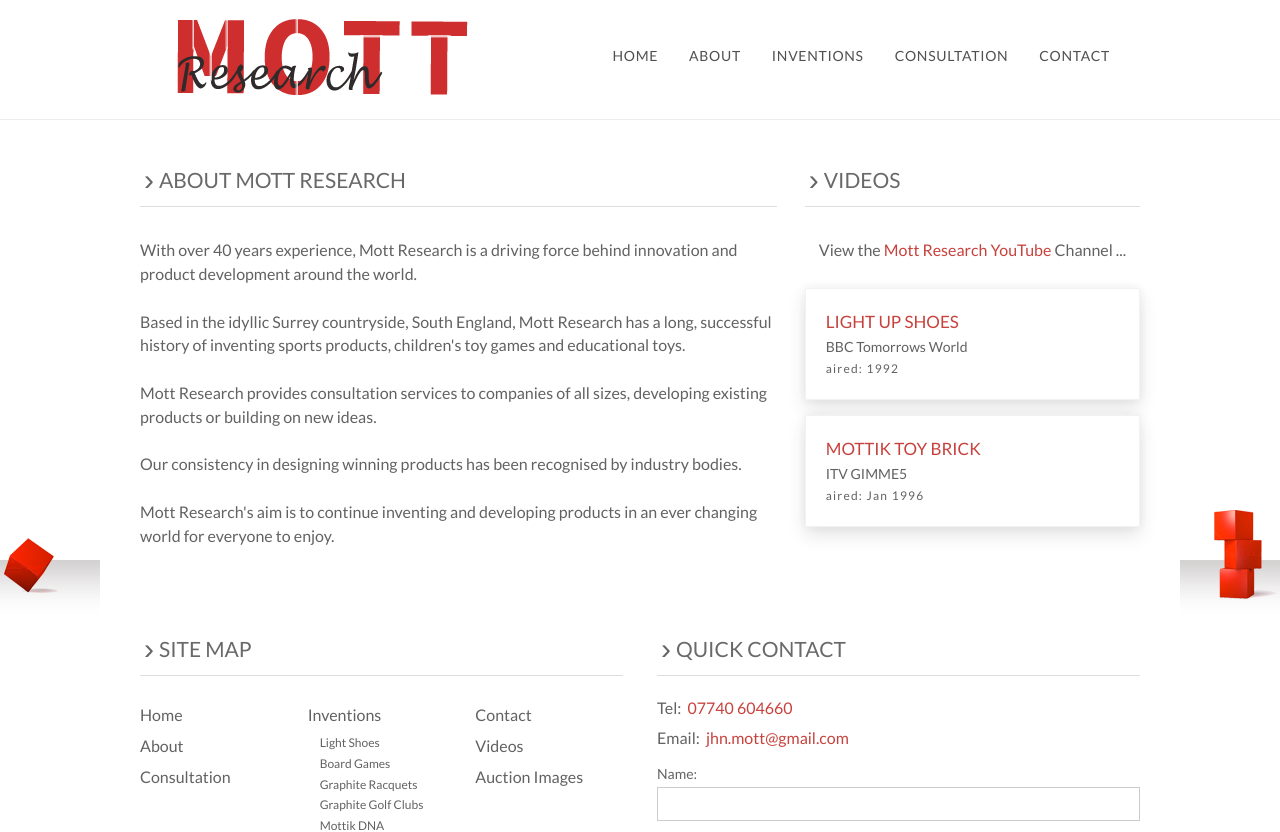
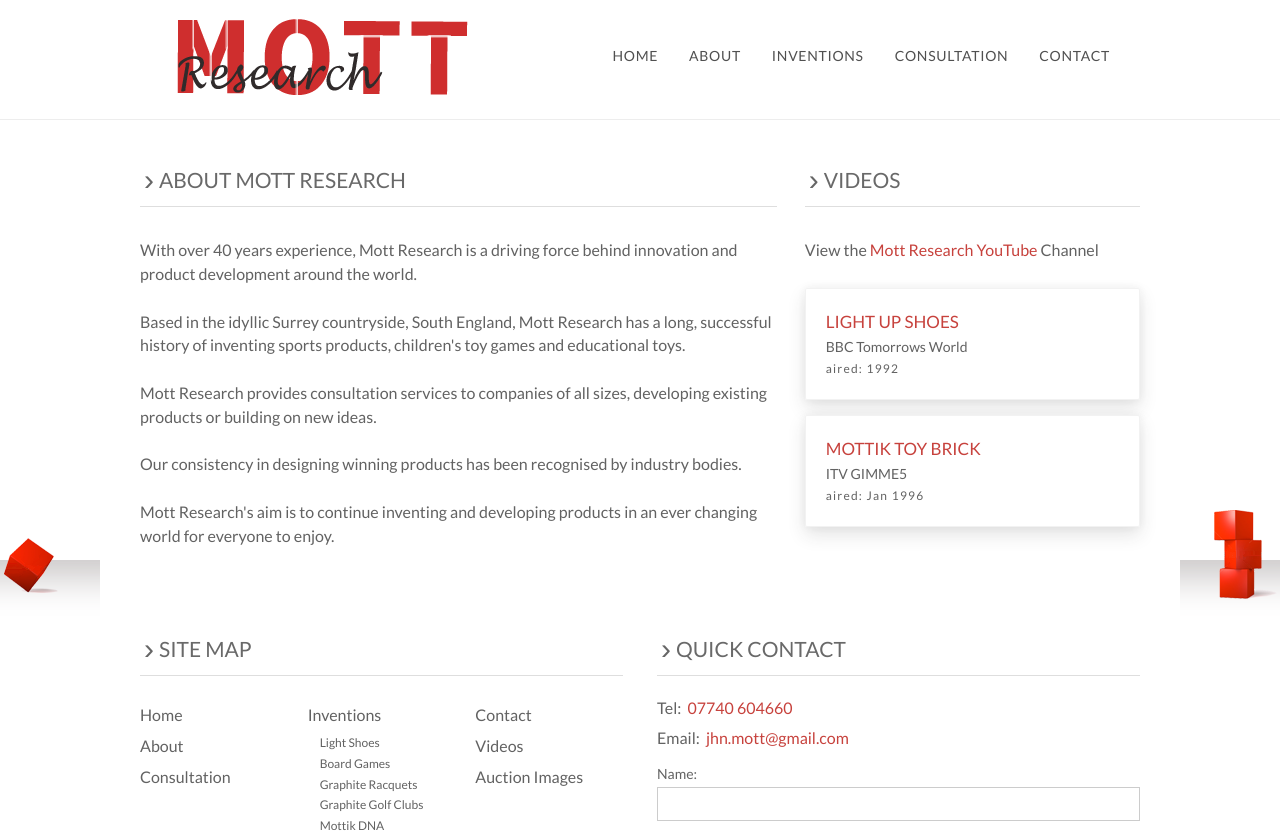
Before and after one commit to OliverMott/mott-research, a Next.js app: page /about.php in a window 1280 px wide. Shown: the top 832 px of the page. Built offline with nearby package versions, Linux system fonts and the light colour scheme.

Commit message:
Align YouTube channel prompts

```diff
--- a/app/globals.css
+++ b/app/globals.css
@@ -42,7 +42,7 @@
 .section-title { display: flex; align-items: center; gap: 5px; margin: 0 0 31px; padding: 17px 5px 14px; border-bottom: 1px solid var(--line); color: #696969; font-size: 21px; font-weight: 400; line-height: 1.2; text-transform: uppercase; }
 .section-title span { margin-left: -1px; font: 30px/16px Arial, sans-serif; color: #666; }
 .copy { padding: 0 8px; }.copy p { margin: 0 0 24px; }
-.youtube-copy { margin: 0 0 26px; text-align: center; }.youtube-copy a, .footer p a { color: var(--red); }
+.youtube-copy { margin: 0 0 26px; text-align: left; }.youtube-copy a, .footer p a { color: var(--red); }
 .more-link { display: inline-block; margin: 2px 8px 24px; color: var(--red); font-size: 14px; }
 .video-cards { display: grid; gap: 15px; }
 .video-card {
--- a/app/page.tsx
+++ b/app/page.tsx
@@ -27,7 +27,7 @@
           </article>
           <article>
             <SectionTitle>Videos</SectionTitle>
-            <p className="youtube-copy">View the <a href="https://www.youtube.com/@mottresearchinvent/videos" target="_blank" rel="noopener noreferrer">Mott Research YouTube</a> Channel ...</p>
+            <p className="youtube-copy">View the <a href="https://www.youtube.com/@mottresearchinvent/videos" target="_blank" rel="noopener noreferrer">Mott Research YouTube</a> Channel</p>
             <VideoCards compact />
             <Link className="more-link" href="/videos-scrumpit.php">&gt; more videos</Link>
           </article>
--- a/components/inner-page.tsx
+++ b/components/inner-page.tsx
@@ -48,7 +48,7 @@
     <div className="responsive-video"><iframe src={`https://www.youtube.com/embed/${page.videoId}`} title={page.heading} allow="accelerometer; autoplay; clipboard-write; encrypted-media; gyroscope; picture-in-picture" allowFullScreen /></div>
     <aside className="other-videos">
       <SectionTitle>Other Videos</SectionTitle>
-      <p className="youtube-copy">View the <a href="https://www.youtube.com/@mottresearchinvent/videos" target="_blank" rel="noopener noreferrer">Mott Research YouTube</a> Channel ...</p>
+      <p className="youtube-copy">View the <a href="https://www.youtube.com/@mottresearchinvent/videos" target="_blank" rel="noopener noreferrer">Mott Research YouTube</a> Channel</p>
       <div className="other-video-grid">{otherVideos.map(([title, source, date, href]) => <Link href={href} key={href} className="video-list-item"><strong>{title}</strong><span>{source}</span><small>{date}</small></Link>)}</div>
     </aside>
   </div>;
@@ -66,6 +66,6 @@
         {page.gallery && (page.galleryMode === "logos" ? <LogoGallery images={page.gallery} /> : <Gallery images={page.gallery} />)}
       </>}
     </article>
-    {!page.videoId && <aside className="video-sidebar"><SectionTitle>Videos</SectionTitle><p className="youtube-copy">View the <a href="https://www.youtube.com/@mottresearchinvent/videos" target="_blank" rel="noopener noreferrer">Mott Research YouTube</a> Channel ...</p>{page.sideVideos ? <VideoThumbnails videos={page.sideVideos} /> : <VideoCards />}</aside>}
+    {!page.videoId && <aside className="video-sidebar"><SectionTitle>Videos</SectionTitle><p className="youtube-copy">View the <a href="https://www.youtube.com/@mottresearchinvent/videos" target="_blank" rel="noopener noreferrer">Mott Research YouTube</a> Channel</p>{page.sideVideos ? <VideoThumbnails videos={page.sideVideos} /> : <VideoCards />}</aside>}
   </main><Footer /></>;
 }
```
